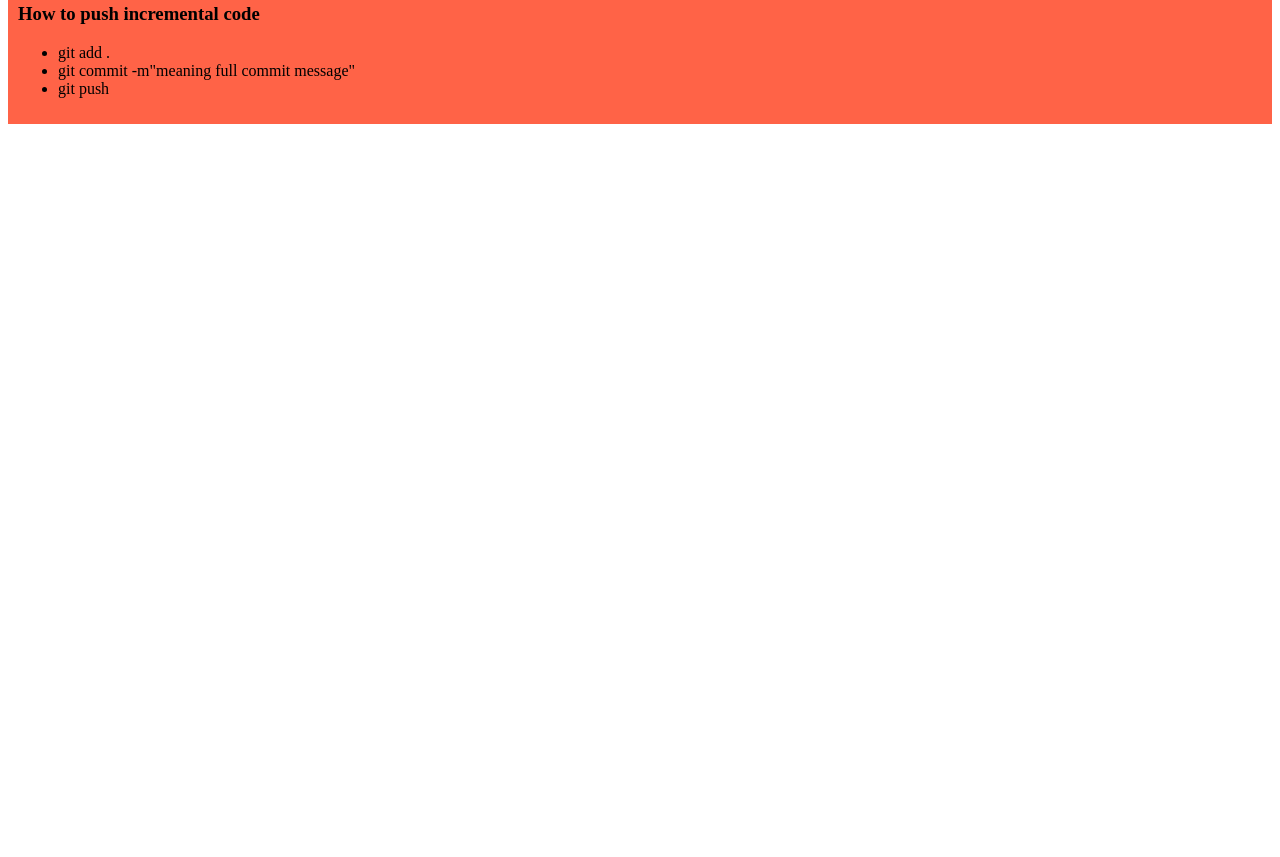
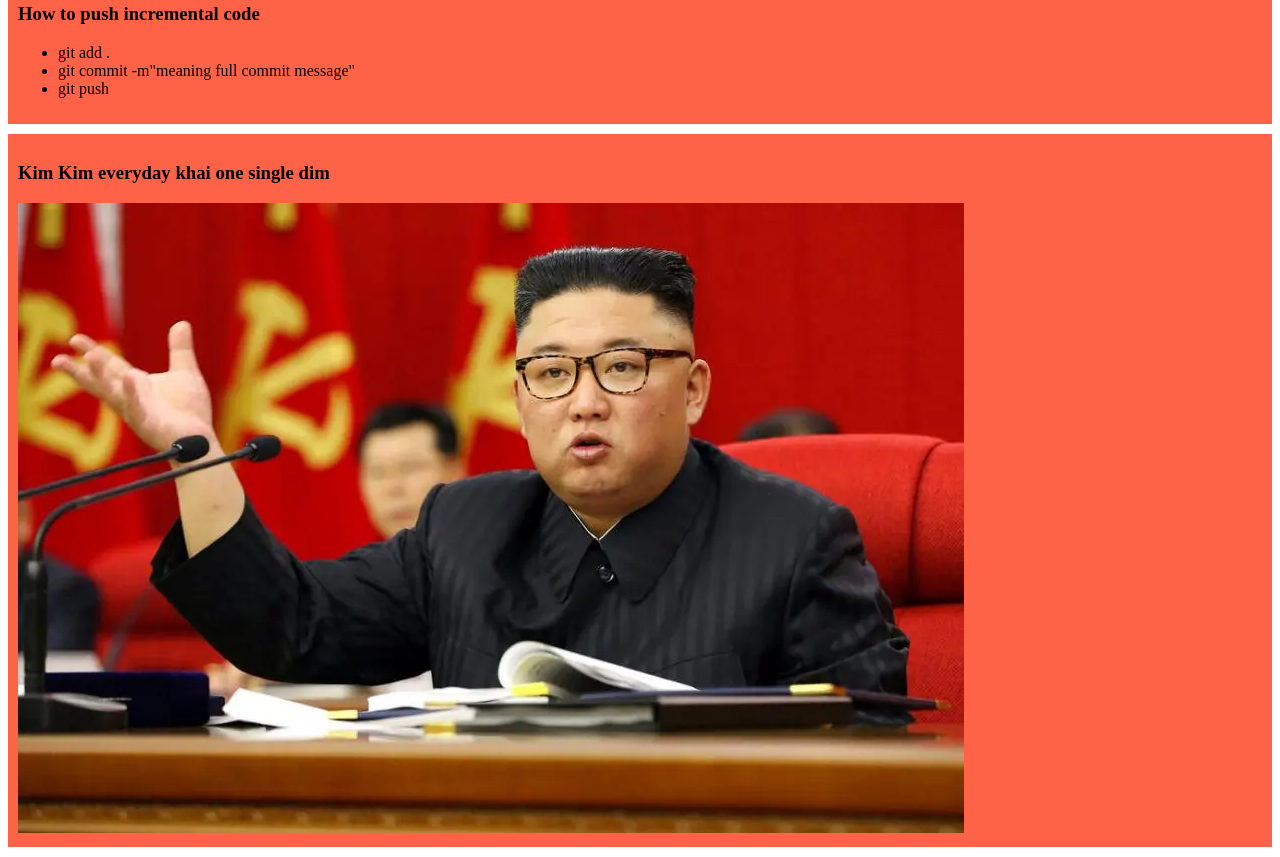
Before and after one commit to MrHasib1/my-simple_website, a plain HTML site: page index.html in a window 1280 px wide. Shown: the part 458-1315 px from the top of the page. Before the commit the page ends 800 px from the top, so only its background shows below. Drawn offline with Linux system fonts and the light colour scheme.

Commit message:
kim jon pic added

```diff
--- a/index.html
+++ b/index.html
@@ -42,5 +42,9 @@
         <li>git push</li>
       </ul>
     </div>
+    <div>
+      <h3>Kim Kim everyday khai one single dim</h3>
+      <img src="image/kim.webp" alt="" />
+    </div>
   </body>
 </html>
```
Also changed, not shown: image/kim.webp (added).
